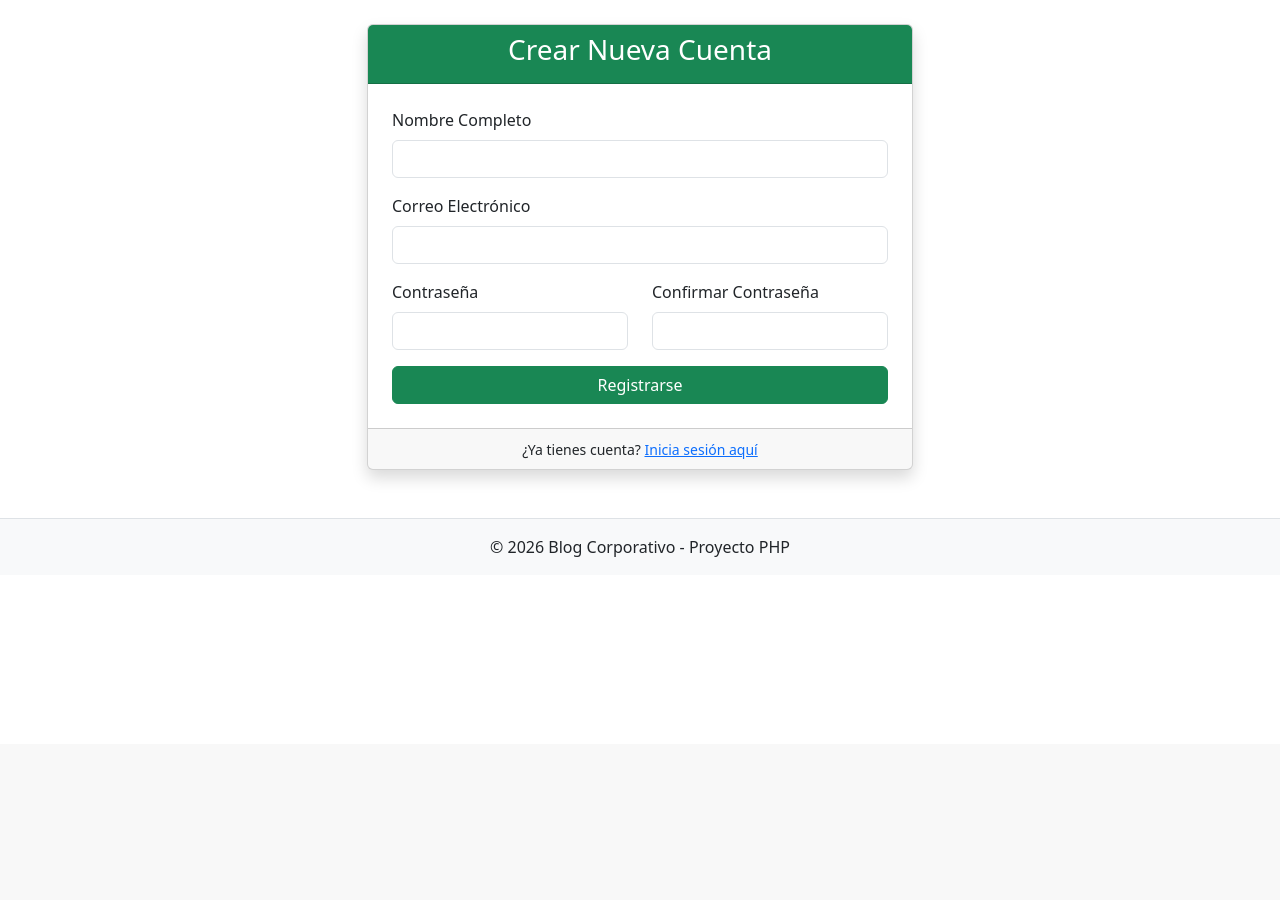
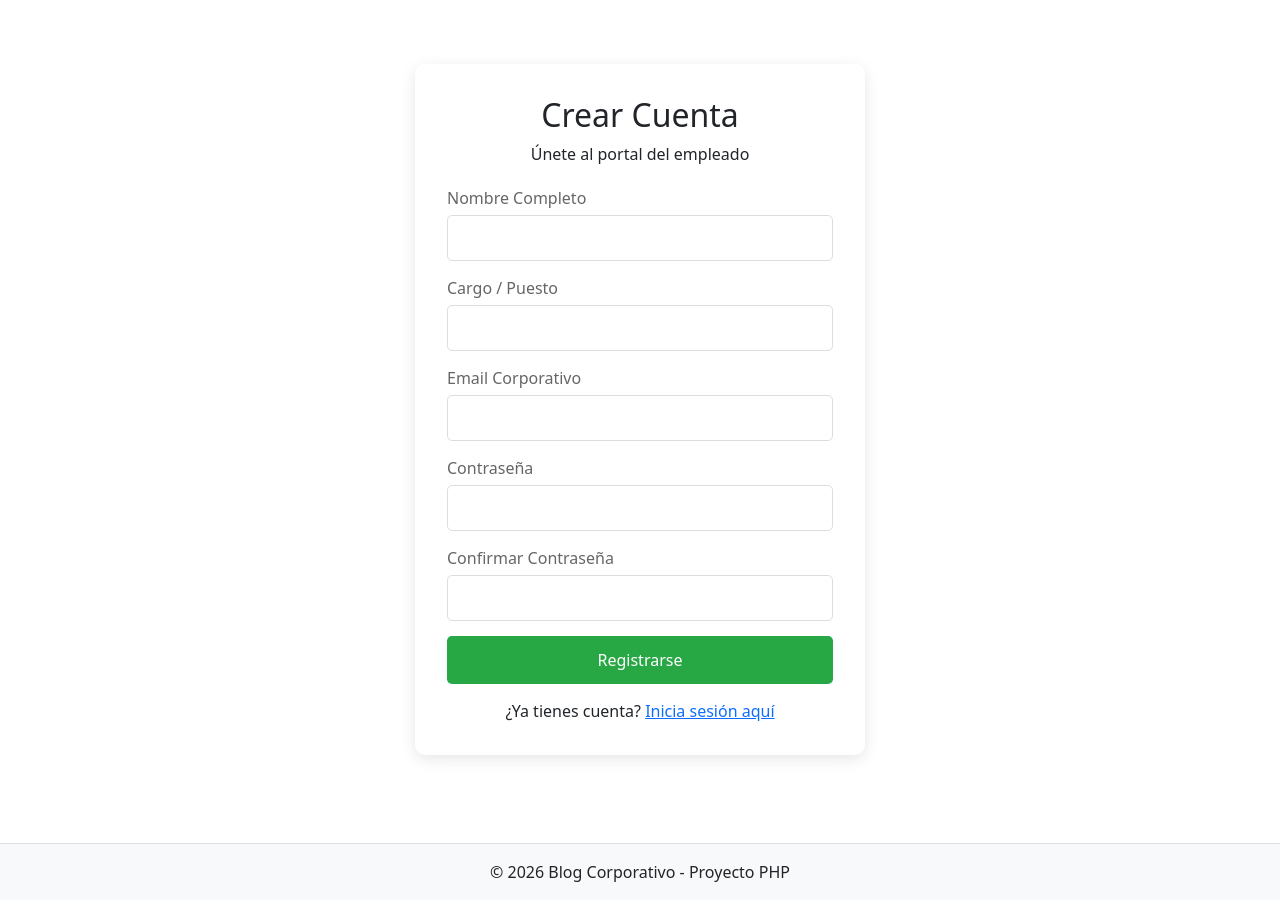
Before and after one commit to javiermole12/BlogEmpresa, a PHP site: page /blogEmpresa/registro.php in a window 1280 px wide. Shown: the part 56-956 px from the top of the page. Before the commit the page ends 613 px from the top, so only its background shows below. Run offline with PHP 8.4, Linux system fonts and the light colour scheme.

Commit message:
Cambio del registro y contraseñas encriptadas del script incial

```diff
--- a/db/script_inicial.sql
+++ b/db/script_inicial.sql
@@ -38,9 +38,9 @@ CREATE TABLE posts (
 -- El hash generado abajo ($2y$10$...) es la versión encriptada de "1234"
 
 INSERT INTO usuarios (nombre, email, password, rol, cargo, avatar) VALUES
-('Admin Jefe', 'admin@empresa.com', '$2y$10$TKh8H1.PfQx37YgCzwiKb.KjNyWgaHb9cbcoQgdIVFlYg7B77UdFm', 'admin', 'SysAdmin', 'admin.png'),
-('Usuario A', 'userA@empresa.com', '$2y$10$TKh8H1.PfQx37YgCzwiKb.KjNyWgaHb9cbcoQgdIVFlYg7B77UdFm', 'empleado', 'Redactor Jefe', 'userA.png'),
-('Usuario B', 'userB@empresa.com', '$2y$10$TKh8H1.PfQx37YgCzwiKb.KjNyWgaHb9cbcoQgdIVFlYg7B77UdFm', 'empleado', 'Editor Junior', 'userB.png');
+('Admin Jefe', 'admin@empresa.com', '$2y$10$ErZRqlssHUC8nWBehkHcc.qRFaC5jJH4LoHjkW8YeNQOts0gPHovC', 'admin', 'SysAdmin', 'admin.png'),
+('Usuario A', 'userA@empresa.com', '$2y$10$ErZRqlssHUC8nWBehkHcc.qRFaC5jJH4LoHjkW8YeNQOts0gPHovC', 'empleado', 'Redactor Jefe', 'userA.png'),
+('Usuario B', 'userB@empresa.com', '$2y$10$ErZRqlssHUC8nWBehkHcc.qRFaC5jJH4LoHjkW8YeNQOts0gPHovC', 'empleado', 'Editor Junior', 'userB.png');
 
 -- 5. DATOS DE PRUEBA PARA POSTS
 INSERT INTO posts (titulo, contenido, autor_id, fecha_publicacion) VALUES
--- a/registro.php
+++ b/registro.php
@@ -1,116 +1,176 @@
 <?php
-// registro.php
-require 'includes/conexion.php';
+// --- ACTIVAR ERRORES (Solo para desarrollo) ---
+ini_set('display_errors', 1);
+ini_set('display_startup_errors', 1);
+error_reporting(E_ALL);
 
-// Si ya estás logueado, no deberías ver el registro
-if (isset($_SESSION['usuario_id'])) {
-    header("Location: index.php");
+// 1. Incluir la configuración
+// Asegúrate de que la carpeta se llama 'includes' y no 'Includes'
+require_once 'includes/conexion.php';
+
+// Si ya está logueado, fuera
+if (isset($_SESSION['usuario'])) {
+    header("Location: index.php"); // Usa ruta relativa simple si BASE_URL falla
     exit();
 }
 
 $errores = [];
-$nombre = '';
-$email = '';
+$exito = false;
 
-// Procesar el formulario
+// 2. Procesar el formulario
 if ($_SERVER['REQUEST_METHOD'] == 'POST') {
 
-    // Limpiamos los datos de entrada
-    $nombre = mysqli_real_escape_string($conn, $_POST['nombre']);
-    $email = mysqli_real_escape_string($conn, $_POST['email']);
+    $nombre = trim($_POST['nombre']);
+    $email = trim($_POST['email']);
+    $cargo = trim($_POST['cargo']);
     $password = $_POST['password'];
-    $confirm_password = $_POST['confirm_password'];
+    $password_confirm = $_POST['password_confirm'];
 
-    // VALIDACIONES BÁSICAS
-    if (empty($nombre) || empty($email) || empty($password)) {
-        $errores[] = "Todos los campos son obligatorios.";
+    // Validaciones
+    if (empty($nombre)) { $errores['nombre'] = "El nombre es obligatorio."; }
+    if (empty($email)) { $errores['email'] = "El email es obligatorio."; }
+    if (empty($password)) { $errores['password'] = "La contraseña es obligatoria."; }
+    if ($password !== $password_confirm) { $errores['password'] = "Las contraseñas no coinciden."; }
+
+    // Comprobar email
+    if (empty($errores)) {
+        $sql_check = "SELECT id FROM usuarios WHERE email = ?";
+        $stmt_check = mysqli_prepare($conn, $sql_check);
+        mysqli_stmt_bind_param($stmt_check, "s", $email);
+        mysqli_stmt_execute($stmt_check);
+        mysqli_stmt_store_result($stmt_check);
+
+        if (mysqli_stmt_num_rows($stmt_check) > 0) {
+            $errores['email'] = "Este correo ya está registrado.";
+        }
+        mysqli_stmt_close($stmt_check);
     }
 
-    if ($password !== $confirm_password) {
-        $errores[] = "Las contraseñas no coinciden.";
-    }
+    // Insertar
+    if (empty($errores)) {
+        $password_segura = password_hash($password, PASSWORD_BCRYPT);
+        $sql_insert = "INSERT INTO usuarios (nombre, email, password, cargo, rol, avatar, fecha_registro) VALUES (?, ?, ?, ?, 'empleado', 'default.png', NOW())";
 
-    // Verificar si el email ya existe
-    $check_email = "SELECT id FROM usuarios WHERE email = '$email'";
-    $resultado = mysqli_query($conn, $check_email);
-    if (mysqli_num_rows($resultado) > 0) {
-        $errores[] = "Ese correo electrónico ya está registrado.";
-    }
+        $stmt = mysqli_prepare($conn, $sql_insert);
+        mysqli_stmt_bind_param($stmt, "ssss", $nombre, $email, $password_segura, $cargo);
 
-    // Si no hay errores, REGISTRAMOS
-    if (empty($errores)) {
-        // 1. Encriptamos la contraseña (VITAL PARA SEGURIDAD)
-        $password_hash = password_hash($password, PASSWORD_DEFAULT);
-
-        // 2. Insertamos en la BD (Rol por defecto: empleado)
-        $sql = "INSERT INTO usuarios (nombre, email, password, rol, cargo, avatar)
-                VALUES ('$nombre', '$email', '$password_hash', 'empleado', 'Nuevo Usuario', 'default.png')";
-
-        if (mysqli_query($conn, $sql)) {
-            // ÉXITO
-            $_SESSION['mensaje'] = "¡Cuenta creada correctamente! Ahora puedes iniciar sesión.";
-            $_SESSION['tipo_mensaje'] = "success"; // Color verde en Bootstrap
-            header("Location: login.php");
-            exit();
+        if (mysqli_stmt_execute($stmt)) {
+            $exito = true;
         } else {
-            $errores[] = "Error en la base de datos: " . mysqli_error($conn);
+            $errores['general'] = "Error al registrar: " . mysqli_error($conn);
         }
+        mysqli_stmt_close($stmt);
     }
 }
+
+// 3. INCLUIR EL HEADER (Aquí empieza la visual)
+include 'includes/header.php';
 ?>
 
-<?php include 'includes/header.php'; ?>
+<style>
+    /* Usamos un contenedor centrado específico si el header no lo provee */
+    .registro-wrapper {
+        display: flex;
+        justify-content: center;
+        align-items: center;
+        min-height: 80vh; /* Altura visual */
+        padding: 40px 0;
+    }
+    .login-container {
+        background: white;
+        padding: 2rem;
+        border-radius: 10px;
+        box-shadow: 0 4px 15px rgba(0,0,0,0.1);
+        width: 100%;
+        max-width: 450px;
+    }
+    .form-group { margin-bottom: 15px; }
+    .form-group label { display: block; margin-bottom: 5px; color: #666; font-weight: 500; }
+    .form-group input { width: 100%; padding: 10px; border: 1px solid #ddd; border-radius: 5px; box-sizing: border-box; }
+    .btn-submit { width: 100%; padding: 12px; background-color: #28a745; color: white; border: none; border-radius: 5px; cursor: pointer; font-size: 16px; }
+    .btn-submit:hover { background-color: #218838; }
+    .error-msg { background-color: #ffebee; color: #c62828; padding: 10px; border-radius: 5px; font-size: 14px; border: 1px solid #ffcdd2; margin-top: 5px;}
+    .success-msg { background-color: #d4edda; color: #155724; padding: 15px; border-radius: 5px; text-align: center; border: 1px solid #c3e6cb; }
+    .register-link { text-align: center; margin-top: 15px; }
+</style>
 
-<div class="row justify-content-center mt-4">
-    <div class="col-md-6">
-        <div class="card shadow">
-            <div class="card-header bg-success text-white text-center">
-                <h3>Crear Nueva Cuenta</h3>
+<div class="registro-wrapper">
+    <div class="login-container">
+
+        <?php if ($exito): ?>
+            <div class="success-msg">
+                <h3>¡Cuenta creada!</h3>
+                <p>Ya puedes iniciar sesión.</p>
+                <a href="login.php" style="display:block; margin-top:10px; font-weight:bold; color:#155724;">Ir al Login &rarr;</a>
             </div>
-            <div class="card-body p-4">
+        <?php else: ?>
 
-                <?php if (!empty($errores)): ?>
-                    <div class="alert alert-danger">
-                        <ul class="mb-0">
-                            <?php foreach($errores as $error): ?>
-                                <li><?php echo $error; ?></li>
-                            <?php endforeach; ?>
-                        </ul>
-                    </div>
-                <?php endif; ?>
+            <div style="text-align:center; margin-bottom:20px;">
+                <h2>Crear Cuenta</h2>
+                <p>Únete al portal del empleado</p>
+            </div>
 
-                <form action="registro.php" method="POST">
-                    <div class="mb-3">
-                        <label class="form-label">Nombre Completo</label>
-                        <input type="text" name="nombre" class="form-control" value="<?php echo $nombre; ?>" required>
-                    </div>
+            <?php if(isset($errores['general'])): ?>
+                <div class="error-msg"><?= $errores['general']; ?></div>
+            <?php endif; ?>
 
-                    <div class="mb-3">
-                        <label class="form-label">Correo Electrónico</label>
-                        <input type="email" name="email" class="form-control" value="<?php echo $email; ?>" required>
-                    </div>
+            <form action="registro.php" method="POST" id="formRegistro">
 
-                    <div class="row">
-                        <div class="col-md-6 mb-3">
-                            <label class="form-label">Contraseña</label>
-                            <input type="password" name="password" class="form-control" required minlength="4">
-                        </div>
-                        <div class="col-md-6 mb-3">
-                            <label class="form-label">Confirmar Contraseña</label>
-                            <input type="password" name="confirm_password" class="form-control" required minlength="4">
-                        </div>
-                    </div>
+                <div class="form-group">
+                    <label for="nombre">Nombre Completo</label>
+                    <input type="text" name="nombre" id="nombre" required value="<?= isset($_POST['nombre']) ? htmlspecialchars($_POST['nombre']) : '' ?>">
+                    <?php if(isset($errores['nombre'])): ?><div class="error-msg"><?= $errores['nombre'] ?></div><?php endif; ?>
+                </div>
 
-                    <div class="d-grid gap-2">
-                        <button type="submit" class="btn btn-success">Registrarse</button>
-                    </div>
-                </form>
+                <div class="form-group">
+                    <label for="cargo">Cargo / Puesto</label>
+                    <input type="text" name="cargo" id="cargo" value="<?= isset($_POST['cargo']) ? htmlspecialchars($_POST['cargo']) : '' ?>">
+                </div>
+
+                <div class="form-group">
+                    <label for="email">Email Corporativo</label>
+                    <input type="email" name="email" id="email" required value="<?= isset($_POST['email']) ? htmlspecialchars($_POST['email']) : '' ?>">
+                    <?php if(isset($errores['email'])): ?><div class="error-msg"><?= $errores['email'] ?></div><?php endif; ?>
+                </div>
+
+                <div class="form-group">
+                    <label for="password">Contraseña</label>
+                    <input type="password" name="password" id="password" required>
+                </div>
+
+                <div class="form-group">
+                    <label for="password_confirm">Confirmar Contraseña</label>
+                    <input type="password" name="password_confirm" id="password_confirm" required>
+                    <?php if(isset($errores['password'])): ?><div class="error-msg"><?= $errores['password'] ?></div><?php endif; ?>
+                </div>
+
+                <button type="submit" class="btn-submit">Registrarse</button>
+            </form>
+
+            <div class="register-link">
+                ¿Ya tienes cuenta? <a href="login.php">Inicia sesión aquí</a>
             </div>
-            <div class="card-footer text-center">
-                <small>¿Ya tienes cuenta? <a href="login.php">Inicia sesión aquí</a></small>
-            </div>
-        </div>
+
+        <?php endif; ?>
     </div>
 </div>
 
-<?php include 'includes/footer.php'; ?>
+<script>
+    document.getElementById('formRegistro').addEventListener('submit', function(e) {
+        var pass1 = document.getElementById('password').value;
+        var pass2 = document.getElementById('password_confirm').value;
+
+        if (pass1 !== pass2) {
+            e.preventDefault();
+            alert("Las contraseñas no coinciden.");
+        } else if (pass1.length < 4) {
+            e.preventDefault();
+            alert("La contraseña debe tener al menos 4 caracteres.");
+        }
+    });
+</script>
+
+<?php
+// 4. INCLUIR EL FOOTER
+include 'includes/footer.php';
+?>
```
